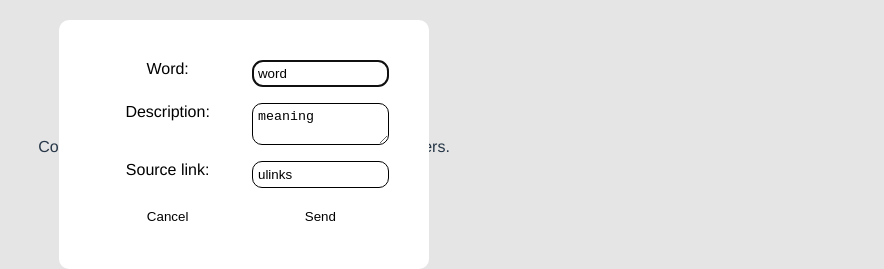
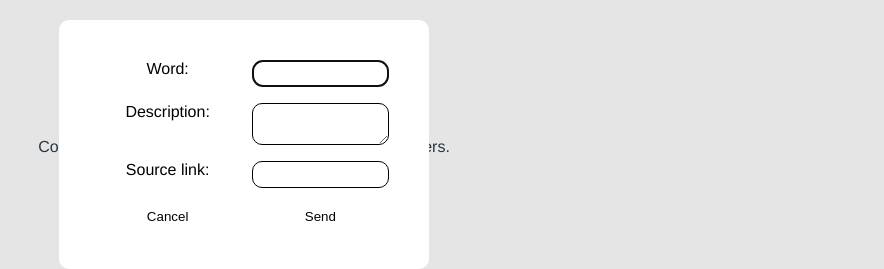
Before and after one commit to Junkiez/DICTIONARY, a Vue app: page / in a window 1280 px wide. Both pictures are taken after typing "Sample" into the empty fields and a click on the button "Add own word +". Shown: the part 256-525 px from the top of the page, without its empty margins (396-1280 px from the left). Built offline with nearby package versions, Linux system fonts and the light colour scheme; no server answers.

Commit message:
Update App.vue

```diff
--- a/src/App.vue
+++ b/src/App.vue
@@ -5,11 +5,11 @@
   <dialog id="addWord">
     <form action="api/add/" method="POST" >
       <label for="favAnimal">Word:</label>
-      <input value="word" type="text" name="word">
+      <input :value="word" @input="word = $event.target.value" type="text" name="word">
       <label for="favAnimal">Description:</label>
-      <textarea value="meaning" type="text" name="meaning"></textarea>
+      <textarea :value="meaning" @input="meaning = $event.target.value" type="text" name="meaning"></textarea>
       <label for="favAnimal">Source link:</label>
-      <input value="ulinks" type="text" name="ulinks">
+      <input :value="ulinks" @input="ulinks = $event.target.value" type="text" name="ulinks">
       <button @click="cancel()" id="cancel" type="reset" class="btn" >Cancel</button>
       <button @click="cancel()" type="submit" class="btn" >Send</button>
     </form>
```
